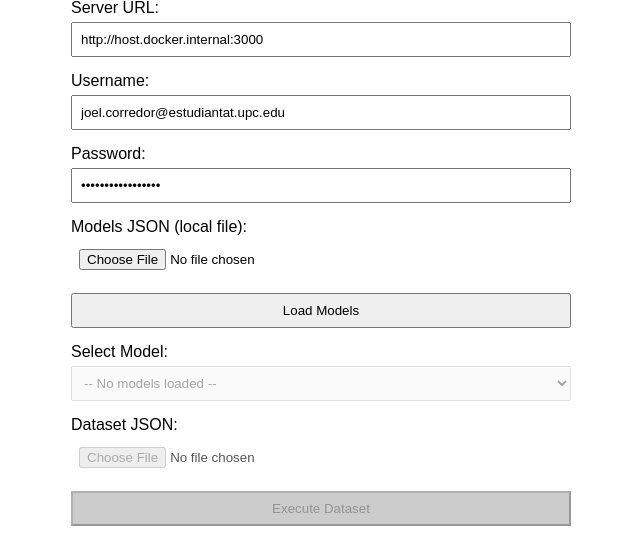
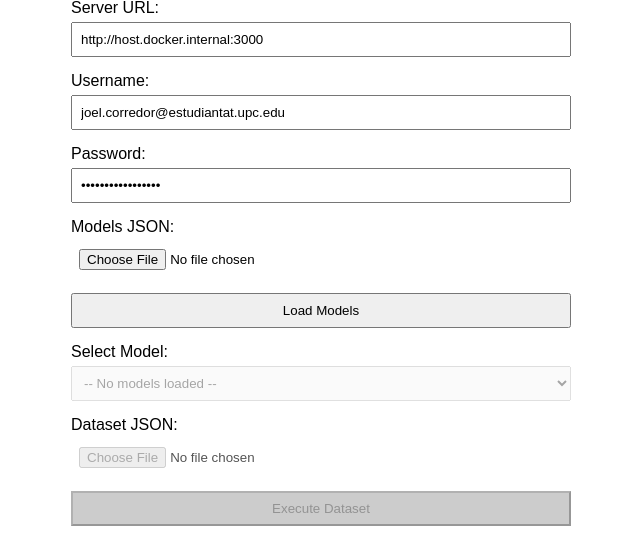
Before and after one commit to KnightWolf2014/Large-Language-Model-Evaluation, a Flask app: page /loadModel in a window 1280 px wide. Shown: the part 81-621 px from the top of the page, without its empty margins (319-959 px from the left). Run offline with Flask 2, Linux system fonts and the light colour scheme.

Commit message:
falta ortografia arreglada

```diff
--- a/templates/loadModel.html
+++ b/templates/loadModel.html
@@ -53,7 +53,7 @@
         <input type="password" id="password" name="password" value="TFGopenWebui2024_">
 
         <!-- Archivo JSON con la lista de modelos (no lo enviamos al servidor) -->
-        <label for="models-json">Models JSON (local file):</label>
+        <label for="models-json">Models JSON:</label>
         <input type="file" id="models-json" accept=".json">
 
         <button type="button" id="load-models-button">Load Models</button>
```
